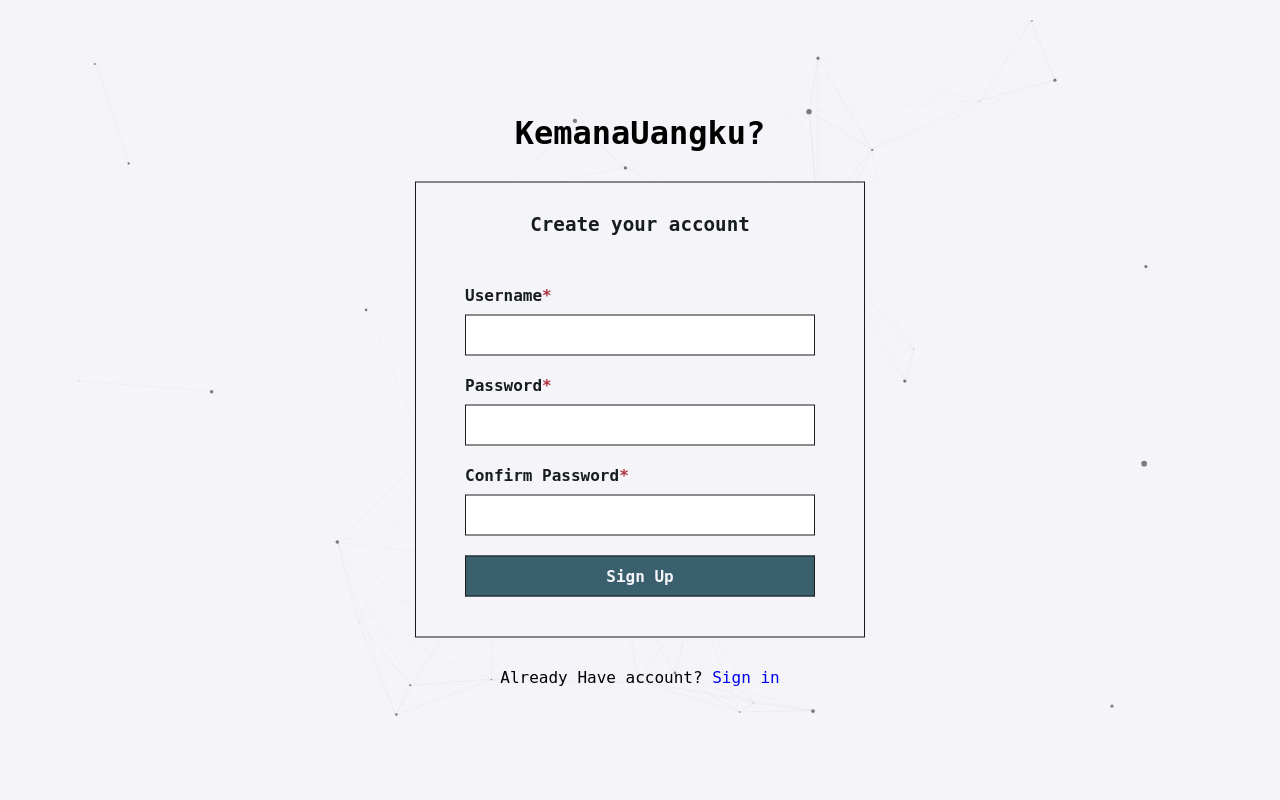
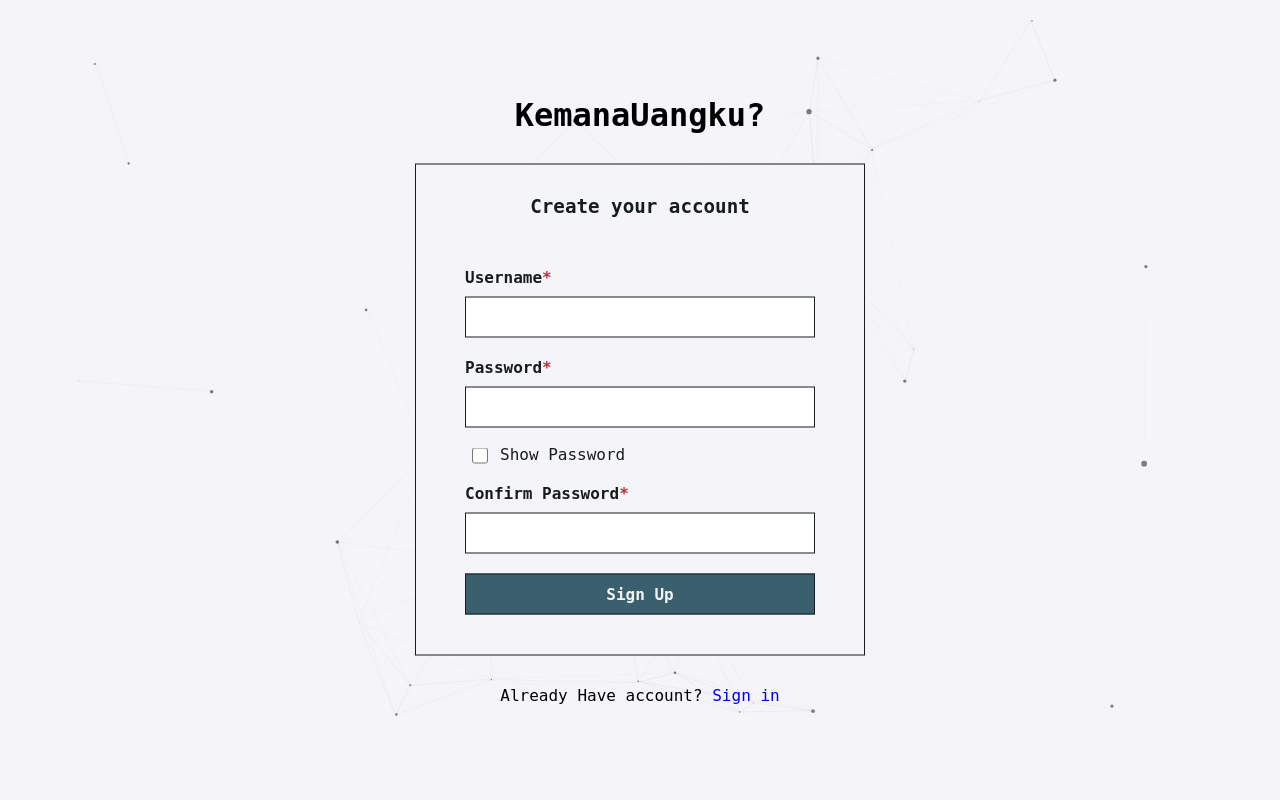
Before and after one commit to eri-purniawan/Money-Tracking-App, a PHP site: page /register.php in a window 1280 px wide. Run offline with PHP 8.4, Linux system fonts and the light colour scheme; some web fonts are replaced.

Commit message:
add show password and password required

```diff
--- a/css/form.css
+++ b/css/form.css
@@ -48,6 +48,7 @@ body {
   display: flex;
   flex-direction: column;
   gap: 10px;
+  position: relative;
 }
 
 .container .form-container .form-list input {
@@ -67,6 +68,13 @@ body {
 
 .container .form-container .form-list label {
   font-weight: bold;
+}
+
+.container .form-container .form-list p {
+  margin-top: -5px;
+  font-size: 0.85rem;
+  font-weight: bold;
+  color: var(--red);
 }
 
 .container .form-container button {
@@ -149,6 +157,23 @@ body {
   padding: 10px 20px;
 }
 
+.form-container .show-pass {
+  display: flex;
+  gap: 5px;
+}
+
+.show-pass input {
+  order: 1;
+  width: 30px;
+  border: 1px solid var(--black);
+  border-radius: 0px;
+}
+
+.show-pass label {
+  order: 2;
+  margin-top: -3px;
+}
+
 @media (max-width: 576px) {
   .container-outer {
     width: 80%;
--- a/login.php
+++ b/login.php
@@ -77,7 +77,7 @@ function passCheck($data)
         <div class="form-container">
           <div class="form-list">
             <label for="username">Username</label>
-            <input type="text" name="username" id="username">
+            <input type="text" name="username" id="username" autocomplete="no">
           </div>
 
           <div class="form-list">
--- a/register.php
+++ b/register.php
@@ -41,6 +41,7 @@ end:
   <meta name="viewport" content="width=device-width, initial-scale=1.0">
   <link href="https://fonts.googleapis.com/css2?family=Victor+Mono:wght@400;600;700&display=swap" rel="stylesheet">
   <link rel="stylesheet" href="css/form.css">
+  <link href='https://unpkg.com/boxicons@2.1.4/css/boxicons.min.css' rel='stylesheet'>
   <title>KemanaUangku?</title>
   <link rel="icon" type="image/png" href="img/money_5776691.png" />
 </head>
@@ -72,12 +73,18 @@ end:
         <div class="form-container">
           <div class="form-list">
             <label for="username">Username</label>
-            <input type="text" name="username" id="username">
+            <input type="text" name="username" id="username" autocomplete="no">
           </div>
 
           <div class="form-list">
             <label for="password">Password</label>
             <input type="password" name="password" id="password">
+            <div style="display: none;" id="warning"></div>
+          </div>
+
+          <div class="show-pass">
+            <label for="checkbox">Show Password</label>
+            <input type="checkbox" name="checkbox" id="checkbox">
           </div>
 
           <div class="form-list">
@@ -157,6 +164,27 @@ end:
       element.style.outline = '1px solid var(--blue)';
       element.style.border = '1px solid var(--blue)';
     }
+
+    const warn = document.getElementById('warning');
+    pass.addEventListener('keyup', () => {
+      let value = pass.value;
+      if (value.length < 8) {
+        warn.style.display = 'block';
+        warn.innerHTML = "<p>Must contain 8 character</p>";
+      } else {
+        warn.innerHTML = "";
+        warn.style.display = 'none';
+      }
+    })
+
+    const check = document.getElementById('checkbox');
+    check.addEventListener('click', () => {
+      if (pass.type == 'password') {
+        pass.type = 'text';
+      } else {
+        pass.type = 'password';
+      }
+    })
   </script>
 </body>
 
```
